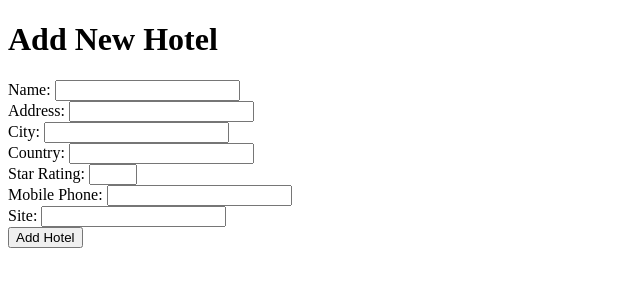
After one commit to anyduene/travel_agency, a Django app: page /hotels/add/ in a window 1280 px wide. The commit adds this page. Shown: the top 300 px of the page, without its empty margins (0-640 px from the left). Run offline with Django 5.2, Linux system fonts and the light colour scheme.

Commit message:
Added repositories

```diff
--- /dev/null
+++ b/api/repositories/booking.py
@@ -0,0 +1,6 @@
+from .base import BaseRepository
+from api.models import Booking
+
+
+class BookingRepository(BaseRepository):
+    model = Booking
--- /dev/null
+++ b/api/repositories/client.py
@@ -0,0 +1,5 @@
+from .base import BaseRepository
+from ..models import Client
+
+class ClientRepository(BaseRepository):
+    model = Client
--- /dev/null
+++ b/api/repositories/hotel.py
@@ -0,0 +1,6 @@
+from .base import BaseRepository
+from ..models import Hotel
+
+
+class HotelRepository(BaseRepository):
+    model = Hotel
--- /dev/null
+++ b/api/repositories/hotel_booking.py
@@ -0,0 +1,6 @@
+from .base import BaseRepository
+from api.models import HotelBooking
+
+
+class HotelBookingRepository(BaseRepository):
+    model = HotelBooking
--- /dev/null
+++ b/api/repositories/payment.py
@@ -0,0 +1,5 @@
+from .base import BaseRepository
+from ..models import Payment
+
+class PaymentRepository(BaseRepository):
+    model = Payment
--- /dev/null
+++ b/api/repositories/tour.py
@@ -0,0 +1,5 @@
+from .base import BaseRepository
+from ..models import Tour
+
+class TourRepository(BaseRepository):
+    model = Tour
--- /dev/null
+++ b/api/repositories/transport.py
@@ -0,0 +1,5 @@
+from .base import BaseRepository
+from api.models import Transport
+
+class TransportRepository(BaseRepository):
+    model = Transport
--- /dev/null
+++ b/api/repositories/transport_booking.py
@@ -0,0 +1,6 @@
+from .base import BaseRepository
+from api.models import TransportBooking
+
+
+class TransportBookingRepository(BaseRepository):
+    model = TransportBooking
--- a/api/views.py
+++ b/api/views.py
@@ -3,6 +3,7 @@ from django.shortcuts import render
 # views.py
 from rest_framework import viewsets
 from .models import Hotel
+from .repositories.hotel import HotelRepository
 from .serializers import HotelSerializer
 
 class HotelViewSet(viewsets.ModelViewSet):
@@ -10,8 +11,41 @@ class HotelViewSet(viewsets.ModelViewSet):
     serializer_class = HotelSerializer
 
 
-from django.shortcuts import render
+from django.shortcuts import render, get_object_or_404
+from .models import Hotel
+from django.http import HttpResponseRedirect
+from django.urls import reverse
 
+# Виведення списку готелів
 def hotel_list(request):
-    hotels = Hotel.objects.all()
-    return render(request, 'hotel_list.html', {'hotels': hotels})
+    hotels = HotelRepository.all()
+    return render(request, 'hotel_list.html', {'entities': hotels, 'entity_name': 'Hotels'})
+
+# Виведення одного готелю за ID
+def hotel_detail(request, hotel_id):
+    hotel = HotelRepository.get(hotel_id)
+    return render(request, 'hotel_detail.html', {'hotel': hotel})
+
+# Додавання нового готелю
+def add_hotel(request):
+    if request.method == 'POST':
+        name = request.POST['name']
+        address = request.POST['address']
+        city = request.POST['city']
+        country = request.POST['country']
+        star_rating = request.POST['star_rating']
+        mobile_phone = request.POST['mobile_phone']
+        site = request.POST['site']
+
+        HotelRepository.create(
+            name=name,
+            address=address,
+            city=city,
+            country=country,
+            star_rating=star_rating,
+            mobile_phone=mobile_phone,
+            site=site
+        )
+        return HttpResponseRedirect(reverse('hotel-list'))
+
+    return render(request, 'add_hotel.html')
--- /dev/null
+++ b/templates/add_hotel.html
@@ -0,0 +1,36 @@
+<!DOCTYPE html>
+<html lang="en">
+<head>
+    <meta charset="UTF-8">
+    <meta name="viewport" content="width=device-width, initial-scale=1.0">
+    <title>Add Hotel</title>
+</head>
+<body>
+    <h1>Add New Hotel</h1>
+    <form method="POST">
+        {% csrf_token %}
+        <label for="name">Name:</label>
+        <input type="text" id="name" name="name" required><br>
+
+        <label for="address">Address:</label>
+        <input type="text" id="address" name="address" required><br>
+
+        <label for="city">City:</label>
+        <input type="text" id="city" name="city" required><br>
+
+        <label for="country">Country:</label>
+        <input type="text" id="country" name="country" required><br>
+
+        <label for="star_rating">Star Rating:</label>
+        <input type="number" id="star_rating" name="star_rating" min="1" max="5" required><br>
+
+        <label for="mobile_phone">Mobile Phone:</label>
+        <input type="number" id="mobile_phone" name="mobile_phone" required><br>
+
+        <label for="site">Site:</label>
+        <input type="text" id="site" name="site" required><br>
+
+        <button type="submit">Add Hotel</button>
+    </form>
+</body>
+</html>
--- a/travel_agency/urls.py
+++ b/travel_agency/urls.py
@@ -17,6 +17,8 @@ Including another URLconf
 from django.contrib import admin
 from django.urls import path, include
 from rest_framework.routers import DefaultRouter
+
+from api import views
 from api.views import HotelViewSet, hotel_list
 
 # router = DefaultRouter()
@@ -26,5 +28,7 @@ urlpatterns = [
     path('admin/', admin.site.urls),
     # path('', include(router.urls)),
     path('hotels/', hotel_list, name='hotel-list'),
+    path('hotels/<int:hotel_id>/', views.hotel_detail, name='hotel_detail'),
+    path('hotels/add/', views.add_hotel, name='add_hotel'),
 
 ]
```
Also changed, not shown: api/models.py (+112 -2 lines), api/repositories/base.py (added, +30 -0 lines), templates/hotel_detail.html (added, +15 -0 lines), templates/hotel_list.html (+8 -8 lines), api/migrations/0001_initial.py, templates/list_entities.html (added).
